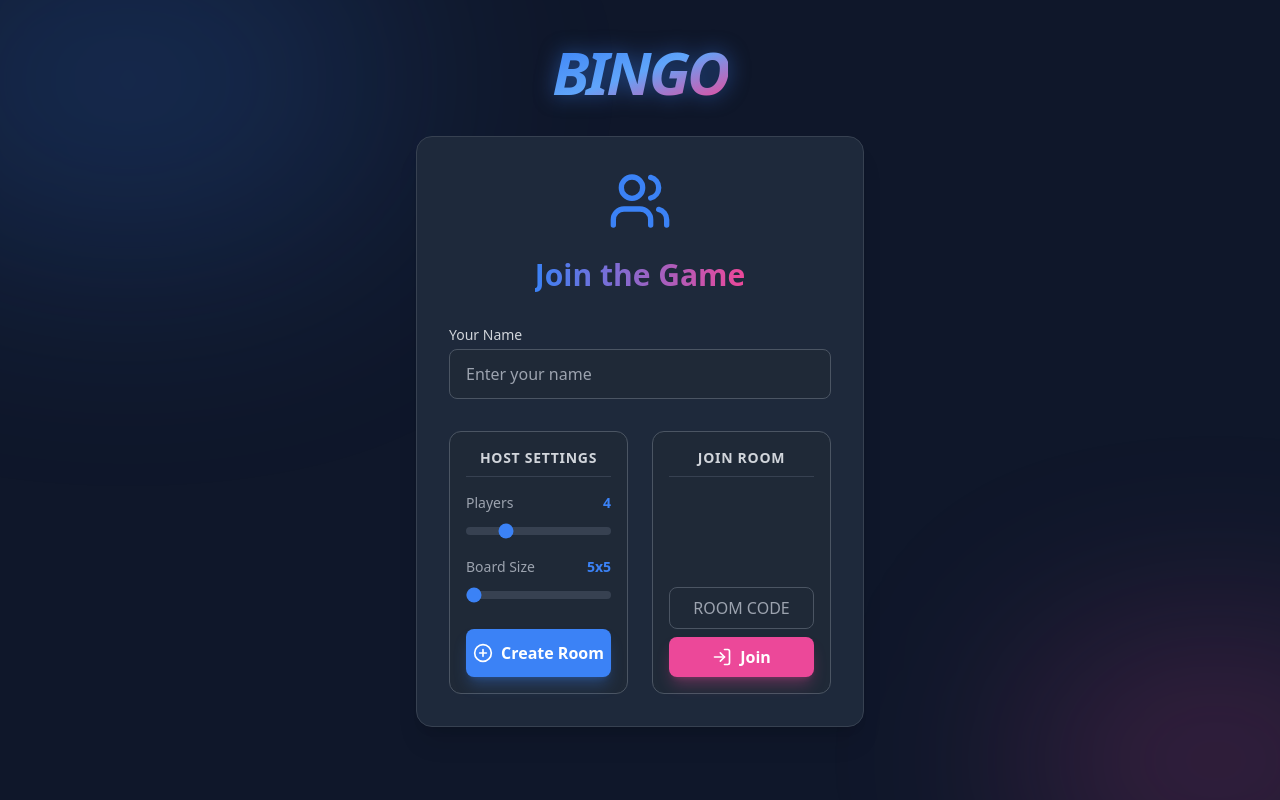
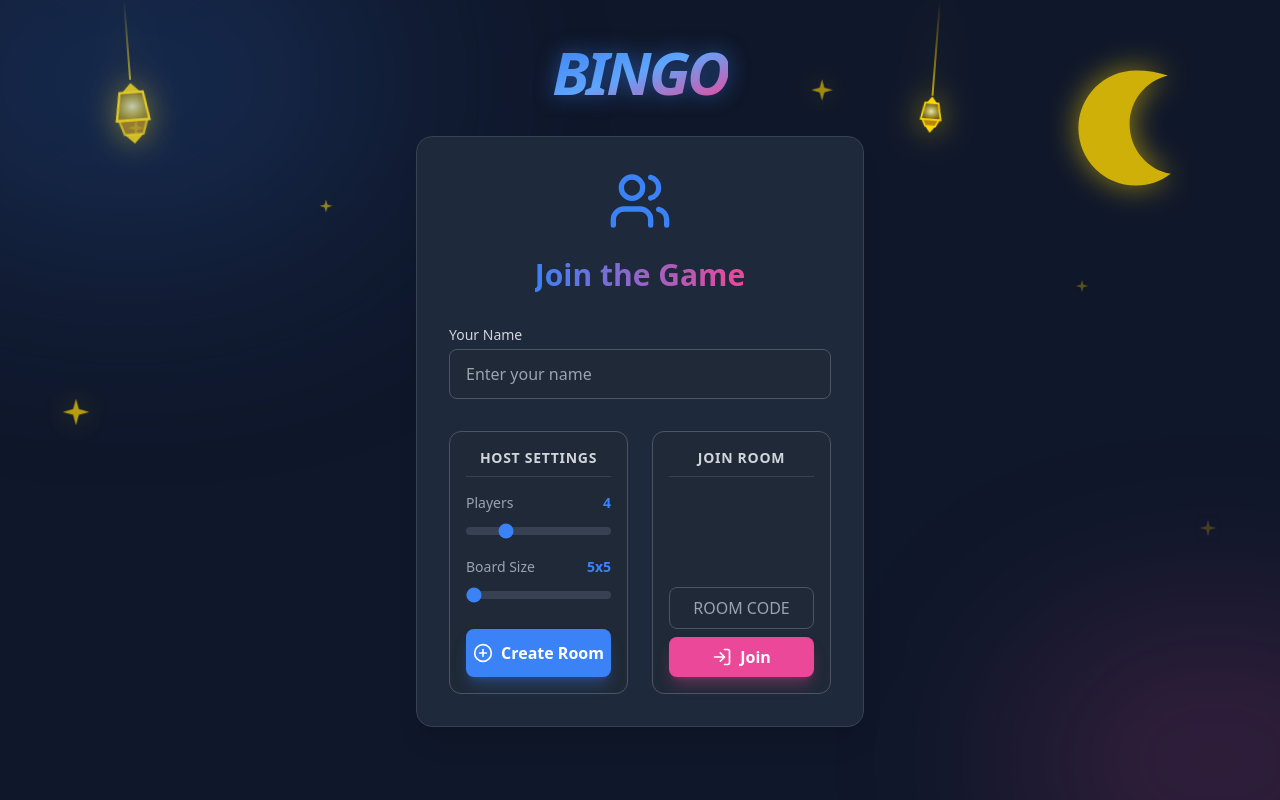
Before and after one commit to muhamednagih/bingo-game, a React (Vite) app in the folder frontend/: page / in a window 1280 px wide. Built offline with nearby package versions, Linux system fonts and the light colour scheme; no server answers.

Commit message:
Add glowing Ramadan decorations to UI

```diff
--- a/frontend/src/App.jsx
+++ b/frontend/src/App.jsx
@@ -6,6 +6,7 @@ import Room from './components/Room';
 import GameBoard from './components/GameBoard';
 import WinnerModal from './components/WinnerModal';
 import Chat from './components/Chat';
+import RamadanDecorations from './components/RamadanDecorations';
 
 function App() {
     const {
@@ -31,6 +32,7 @@ function App() {
         <div className="min-h-screen bg-background text-white flex flex-col items-center py-10 px-4 relative overflow-hidden">
 
             {/* Background decorations */}
+            <RamadanDecorations />
             <div className="absolute top-[-10%] left-[-10%] w-[40%] h-[40%] bg-primary/20 rounded-full blur-[120px] pointer-events-none"></div>
             <div className="absolute bottom-[-10%] right-[-10%] w-[30%] h-[30%] bg-accent/20 rounded-full blur-[100px] pointer-events-none"></div>
 
--- a/frontend/src/components/GameBoard.jsx
+++ b/frontend/src/components/GameBoard.jsx
@@ -58,8 +58,10 @@ export default function GameBoard({ roomState, playerId, onPlayTurn }) {
     };
 
     return (
-        <div className="flex flex-col items-center w-full max-w-4xl mx-auto">
+        <div className="flex flex-col md:flex-row gap-6 lg:gap-8 w-full max-w-6xl mx-auto items-start">
 
+            {/* Main Game Area */}
+            <div className="flex flex-col flex-1 w-full">
                 <div className="flex justify-between w-full mb-6 text-xl tracking-wide bg-gray-900 border border-gray-700 rounded-xl p-4 shadow-xl">
                     <div className="flex flex-col">
                         <span className="text-gray-400 text-sm font-semibold uppercase">Turn Status</span>
@@ -78,7 +80,7 @@ export default function GameBoard({ roomState, playerId, onPlayTurn }) {
                     </div>
                 </div>
 
-            <div className={`bg-board border-4 ${me.lines >= roomState.requiredLines - 1 ? 'border-accent shadow-[0_0_30px_rgba(236,72,153,0.5)]' : 'border-gray-800 shadow-2xl'} rounded-2xl p-4 sm:p-6 mb-8 w-full transition-all duration-500`}>
+                <div className={`bg-board border-4 ${me.lines >= roomState.requiredLines - 1 ? 'border-accent shadow-[0_0_30px_rgba(236,72,153,0.5)]' : 'border-gray-800 shadow-2xl'} rounded-2xl p-4 sm:p-6 w-full transition-all duration-500`}>
                     <div
                         className="grid gap-2 sm:gap-3 flex-1"
                         style={{ gridTemplateColumns: `repeat(${roomState.boardSize}, minmax(0, 1fr))` }}
@@ -111,16 +113,20 @@ export default function GameBoard({ roomState, playerId, onPlayTurn }) {
                         })}
                     </div>
                 </div>
+            </div>
 
-            {/* Opponent Lines Indicator */}
-            <h3 className="text-sm uppercase tracking-widest text-gray-400 mb-3 font-semibold">Opponent Progress</h3>
-            <div className="flex w-full space-x-4 overflow-x-auto pb-4 custom-scrollbar">
+            {/* Player Progress Sidebar */}
+            <div className="flex flex-col w-full md:w-[250px] lg:w-[300px] flex-shrink-0">
+                <h3 className="text-sm uppercase tracking-widest text-gray-400 mb-3 font-semibold md:mt-0 mt-4">Player Progress</h3>
+                <div className="flex flex-col gap-4 bg-gray-900/50 backdrop-blur-sm p-4 lg:p-5 rounded-2xl border border-gray-700 shadow-[0_0_20px_rgba(0,0,0,0.5)]">
                     {players.map((p, idx) => {
-                    if (p.id === playerId) return null;
+                        const isMe = p.id === playerId;
                         return (
-                        <div key={p.id} className="bg-gray-800 border-2 border-gray-700 rounded-xl px-4 py-3 flex flex-col min-w-[150px] flex-1">
-                            <div className="flex justify-between items-center mb-1">
-                                <span className="font-semibold truncate text-white max-w-[80px]">{p.name}</span>
+                            <div key={p.id} className={`bg-gray-800 border-2 ${isMe ? 'border-primary/50 shadow-[0_0_10px_rgba(59,130,246,0.2)]' : 'border-gray-700'} rounded-xl px-4 py-3 flex flex-col w-full transition-all duration-300 hover:border-gray-500`}>
+                                <div className="flex justify-between items-center mb-2">
+                                    <span className="font-semibold truncate text-white max-w-[120px] lg:max-w-[150px]">
+                                        {p.name} {isMe && <span className="text-xs text-gray-400 font-normal ml-1">(You)</span>}
+                                    </span>
                                     <span className="font-mono text-xs text-primary bg-primary/20 px-2 py-0.5 rounded-full">{p.lines}/{roomState.requiredLines}</span>
                                 </div>
                                 <div className="w-full bg-gray-900 rounded-full h-2">
@@ -133,6 +139,7 @@ export default function GameBoard({ roomState, playerId, onPlayTurn }) {
                         )
                     })}
                 </div>
+            </div>
 
         </div>
     );
--- /dev/null
+++ b/frontend/src/components/RamadanDecorations.jsx
@@ -0,0 +1,122 @@
+import React from 'react';
+
+export default function RamadanDecorations() {
+    return (
+        <div className="fixed inset-0 pointer-events-none z-0 overflow-hidden">
+            {/* Glowing Crescent Moon */}
+            <div className="absolute top-10 right-10 md:top-16 md:right-20 opacity-80 drop-shadow-glow-gold mix-blend-screen">
+                <svg
+                    width="120"
+                    height="120"
+                    viewBox="0 0 100 100"
+                    fill="none"
+                    xmlns="http://www.w3.org/2000/svg"
+                    className="w-24 h-24 md:w-32 md:h-32"
+                >
+                    <path
+                        d="M50 5C25.1472 5 5 25.1472 5 50C5 74.8528 25.1472 95 50 95C60.2078 95 69.6053 91.5649 77.1728 85.8078C58.8239 82.5273 45 66.4795 45 47C45 28.5306 57.6534 13.0645 74.881 8.92095C67.6322 6.41738 59.0435 5 50 5Z"
+                        fill="#FFD700"
+                    />
+                </svg>
+            </div>
+
+            {/* Swinging Lanterns */}
+            <div className="absolute top-0 left-10 md:left-24 origin-top animate-swing drop-shadow-glow-gold">
+                {/* Lantern String */}
+                <div className="w-[2px] h-12 md:h-20 bg-gradient-to-b from-transparent to-[#FFD700] mx-auto opacity-70"></div>
+                {/* Lantern Body */}
+                <svg
+                    width="60"
+                    height="80"
+                    viewBox="0 0 24 32"
+                    fill="none"
+                    xmlns="http://www.w3.org/2000/svg"
+                    className="w-10 h-16 md:w-14 md:h-20 mx-auto -mt-1"
+                >
+                    <path
+                        d="M12 2L16 6H8L12 2Z"
+                        fill="#FFD700"
+                        className="opacity-90"
+                    />
+                    <path
+                        d="M7 6H17L19 18H5L7 6Z"
+                        fill="url(#lantern-glow)"
+                        stroke="#FFD700"
+                        strokeWidth="1"
+                    />
+                    <path
+                        d="M12 28L16 24H8L12 28Z"
+                        fill="#FFD700"
+                        className="opacity-90"
+                    />
+                    <path
+                        d="M6 18H18L16 24H8L6 18Z"
+                        stroke="#FFD700"
+                        strokeWidth="1"
+                        fill="#b8860b"
+                        className="opacity-80"
+                    />
+                    <defs>
+                        <radialGradient id="lantern-glow" cx="50%" cy="50%" r="50%" fx="50%" fy="50%">
+                            <stop offset="0%" stopColor="#FFFACD" stopOpacity="0.8" />
+                            <stop offset="100%" stopColor="#FFD700" stopOpacity="0.4" />
+                        </radialGradient>
+                    </defs>
+                </svg>
+            </div>
+
+            <div className="absolute top-0 right-1/4 origin-top animate-swing drop-shadow-glow-gold" style={{ animationDelay: '2s' }}>
+                <div className="w-[2px] h-16 md:h-24 bg-gradient-to-b from-transparent to-[#FFD700] mx-auto opacity-70"></div>
+                <svg
+                    width="50"
+                    height="70"
+                    viewBox="0 0 24 32"
+                    fill="none"
+                    xmlns="http://www.w3.org/2000/svg"
+                    className="w-8 h-12 md:w-10 md:h-14 mx-auto -mt-1"
+                >
+                    <path d="M12 2L15 6H9L12 2Z" fill="#FFD700" />
+                    <path d="M8 6H16L18 16H6L8 6Z" fill="url(#lantern-glow-sm)" stroke="#FFD700" />
+                    <path d="M12 24L15 20H9L12 24Z" fill="#FFD700" />
+                    <path d="M7 16H17L15 20H9L7 16Z" stroke="#FFD700" fill="#b8860b" />
+                    <defs>
+                        <radialGradient id="lantern-glow-sm" cx="50%" cy="50%" r="50%">
+                            <stop offset="0%" stopColor="#FFFACD" stopOpacity="0.9" />
+                            <stop offset="100%" stopColor="#FFD700" stopOpacity="0.3" />
+                        </radialGradient>
+                    </defs>
+                </svg>
+            </div>
+
+            {/* Twinkling Stars */}
+            {/* Array of positions to scatter some stars */}
+            {[
+                { top: '15%', left: '10%', delay: '0s', size: 'w-4 h-4' },
+                { top: '25%', left: '25%', delay: '1.5s', size: 'w-3 h-3' },
+                { top: '10%', right: '35%', delay: '0.5s', size: 'w-5 h-5' },
+                { top: '35%', right: '15%', delay: '2s', size: 'w-3 h-3' },
+                { top: '50%', left: '5%', delay: '1s', size: 'w-6 h-6' },
+                { top: '65%', right: '5%', delay: '2.5s', size: 'w-4 h-4' },
+            ].map((star, i) => (
+                <div
+                    key={i}
+                    className={`absolute animate-twinkle drop-shadow-glow-gold ${star.size}`}
+                    style={{
+                        top: star.top,
+                        left: star.left,
+                        right: star.right,
+                        animationDelay: star.delay
+                    }}
+                >
+                    <svg viewBox="0 0 24 24" fill="none" xmlns="http://www.w3.org/2000/svg">
+                        <path
+                            d="M12 0L14.59 9.41L24 12L14.59 14.59L12 24L9.41 14.59L0 12L9.41 9.41L12 0Z"
+                            fill="#FFD700"
+                            className="opacity-70"
+                        />
+                    </svg>
+                </div>
+            ))}
+        </div>
+    );
+}
--- a/frontend/tailwind.config.js
+++ b/frontend/tailwind.config.js
@@ -18,6 +18,21 @@ export default {
                 'glow': '0 0 10px rgba(59, 130, 246, 0.5)',
                 'glow-accent': '0 0 15px rgba(236, 72, 153, 0.7)',
                 'glow-success': '0 0 15px rgba(16, 185, 129, 0.7)',
+                'glow-gold': '0 0 15px rgba(255, 215, 0, 0.7)',
+            },
+            keyframes: {
+                twinkle: {
+                    '0%, 100%': { opacity: '0.3', transform: 'scale(1)' },
+                    '50%': { opacity: '1', transform: 'scale(1.1)' },
+                },
+                swing: {
+                    '0%, 100%': { transform: 'rotate(-5deg)' },
+                    '50%': { transform: 'rotate(5deg)' },
+                }
+            },
+            animation: {
+                twinkle: 'twinkle 3s ease-in-out infinite',
+                swing: 'swing 6s ease-in-out infinite',
             }
         },
     },
```
Lines whose indentation alone changed are shown as unchanged.
